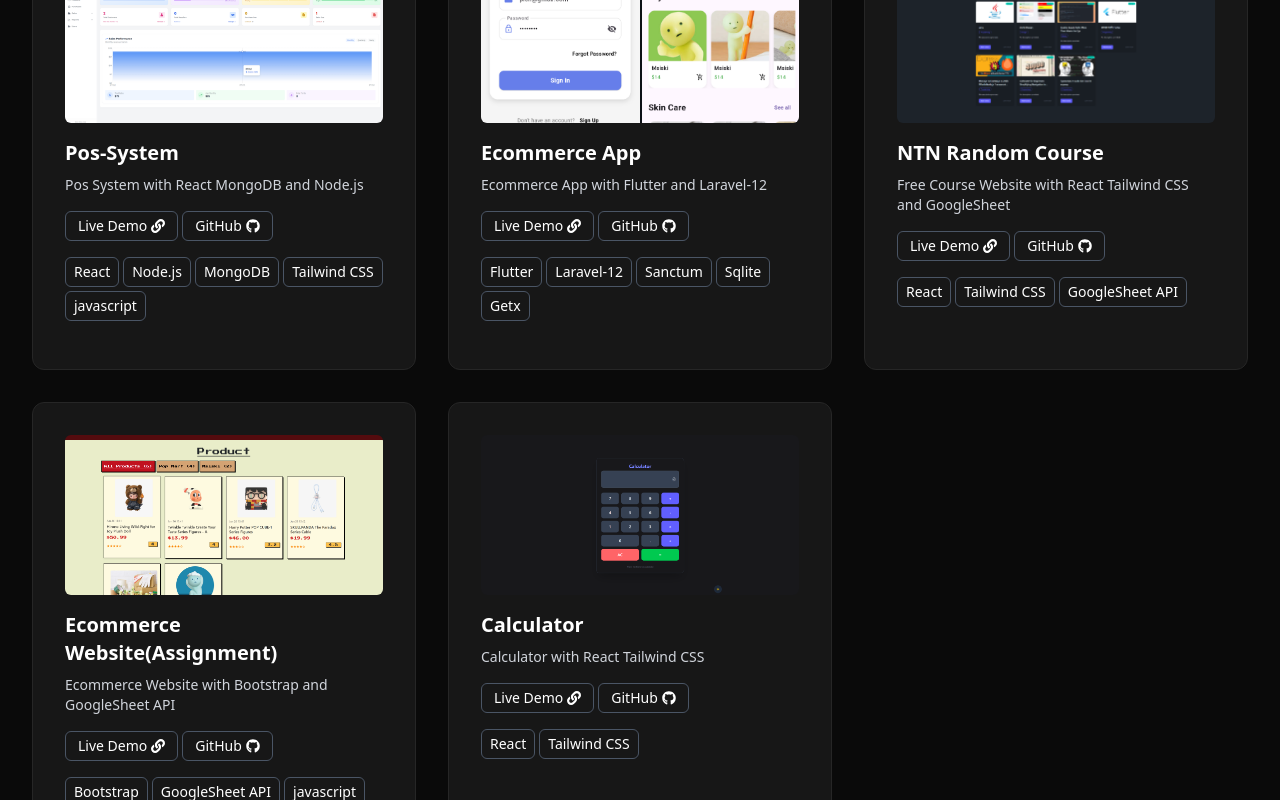
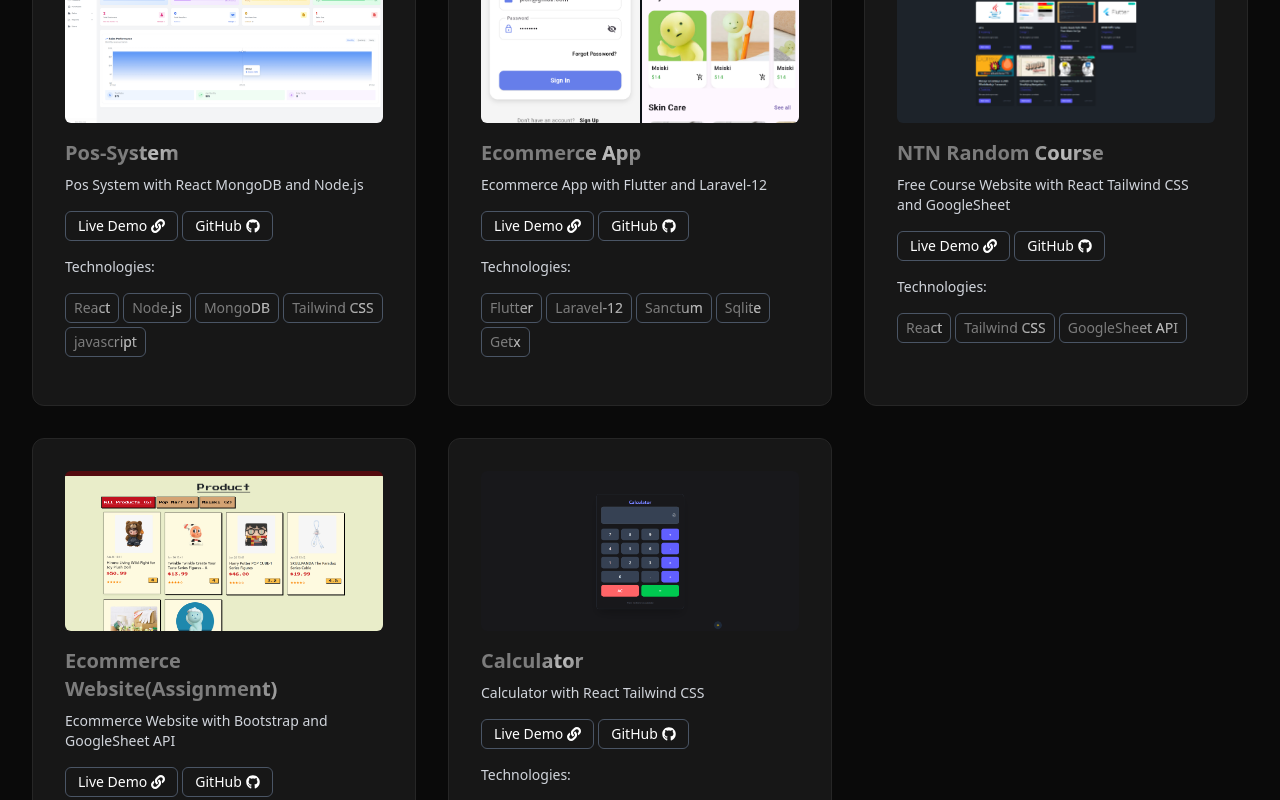
Before and after one commit to nounthanith/portfolio-v2, a React (Vite) app: page / in a window 1280 px wide. Shown: the part 2460-3260 px from the top of the page. Built offline with nearby package versions, Linux system fonts and the light colour scheme.

Commit message:
fix techology blog

```diff
--- a/src/pages/Blog.jsx
+++ b/src/pages/Blog.jsx
@@ -30,7 +30,7 @@ function Blog() {
                 alt={item.name}
                 className="w-full h-40 object-cover rounded-md mb-4 group-hover:scale-105 transition-transform duration-300"
               />
-              <h3 className="text-xl font-bold text-white mb-2">{item.name}</h3>
+              <ShinyText className="text-xl font-bold mb-2" text={item.name} disabled={false} speed={2} />
               <p className="text-gray-300 text-sm mb-4">{item.description}</p>
 
               <div className="flex justify-start items-center gap-1 mb-4">
@@ -54,15 +54,17 @@ function Blog() {
                 </a>
               </div>
 
+              <p className="text-gray-300 text-sm mb-4">Technologies:</p>
               <div className="flex justify-start items-center gap-1 mb-4">
                 <div className="flex flex-wrap items-center gap-1">
                   {item.technologies.map((tech, index) => (
-                    <span
+                    <ShinyText
                       key={index}
-                      className="text-sm text-white border border-gray-600 px-2 py-1 rounded-md hover:bg-gray-700"
-                    >
-                      {tech}
-                    </span>
+                      className="text-sm  border border-gray-600 px-2 py-1 rounded-md hover:bg-gray-700"
+                      text={tech}
+                      disabled={false}
+                      speed={2}
+                    />
                   ))}
                 </div>
               </div>
```
